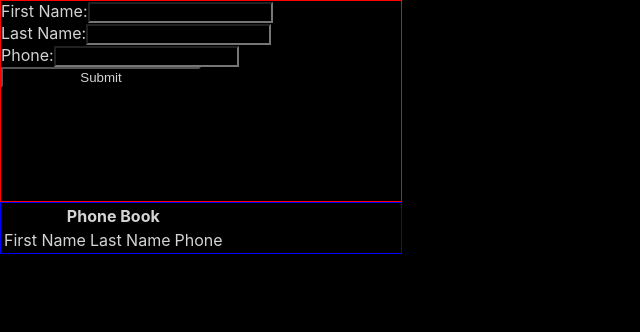
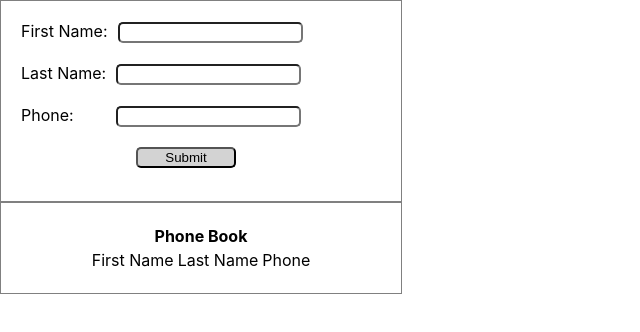
Before and after one commit to C-STYR/react-phonebook, a React (Create React App) app: page / in a window 1280 px wide. Shown: the top 332 px of the page, without its empty margins (0-640 px from the left). Built offline with nearby package versions, Linux system fonts and the light colour scheme.

Commit message:
basic styling

```diff
--- a/src/App.css
+++ b/src/App.css
@@ -1,27 +1,43 @@
 * {
-  color: rgb(213, 212, 212);
-  background-color: black;
+  color: black;
+  background-color: #fff;
 }
 
 .inputFields {
   width: 400px;
   height: 200px;
-  border: 1px solid red;
+  border: 1px solid gray;
 }
 
 .form {
+  margin-top: 20px;
+  margin-left: 20px;
   display: flex;
   flex-direction: column;
+  justify-content: center;
 }
 
-.label {
-  border: 1px solid blue;
+
+input {
+  border-radius: 5px;
 }
+
 .submit {
-  width: 200px;
+  background-color: lightgray;
+  width: 100px;
+  margin-left: 115px;
 }
 
 .phoneBook {
-  border: 1px solid blue;
+  border: 1px solid gray;
   width: 400px;
 }
+
+table {
+  margin: auto;
+  padding: 20px;
+}
+
+td {
+  text-align: center;
+}
--- a/src/App.js
+++ b/src/App.js
@@ -10,7 +10,7 @@ function App() {
 
   return (
     <div className="App">
-      <Inputs  entries={entries} setEntries={setEntries}/>
+      <Inputs entries={entries} setEntries={setEntries}/>
       <PhoneBook entries={entries}/>
     </div>
   );
@@ -39,10 +39,10 @@ function Inputs(props) {
       "lastName": state.lastName,
       "phone": state.phone
     };
+
     const values = [...props.entries]
     values.push(entryData)
     props.setEntries(values)
-    console.log("entries =>", props.entries);
   }
 
   return (
@@ -50,16 +50,19 @@ function Inputs(props) {
       <form onSubmit={onSubmit} className="form">
         <label>
           First Name:
-          <input onChange={onChange} type="text" name="firstName" />
+          <input onChange={onChange} type="text" name="firstName" style={{marginLeft: "10px"}}/>
         </label>
+        <br />
         <label>
           Last Name:
-          <input onChange={onChange} type="text" name="lastName" />
+          <input onChange={onChange} type="text" name="lastName" style={{marginLeft: "10px"}}/>
         </label>
+        <br />
         <label>
           Phone:
-          <input onChange={onChange} type="text" name="phone" />
+          <input onChange={onChange} type="text" name="phone" style={{marginLeft: "42px"}}/>
         </label>
+        <br />
         <input className="submit" type="submit" value="Submit"/>
       </form>
     </div>
@@ -69,9 +72,9 @@ function Inputs(props) {
 
 function PhoneBook(props) {
 
-  const entry = props.entries.map(e => {
+  const entry = props.entries.map((e, index) => {
       let row = (
-        <tr>
+        <tr key={index} >
           <td>{e.firstName}</td>
           <td>{e.lastName}</td>
           <td>{e.phone}</td>
@@ -92,7 +95,7 @@ function PhoneBook(props) {
           <tr>
             <td>First Name</td>
             <td>Last Name</td>
-            <td>Phone</td>
+            <td >Phone</td>
           </tr>
           {entry}
         </tbody>
```
Also changed, not shown: src/setupTests.js (deleted, +0 -5 lines), 1 other file (tests, documents, lock files or other folders).
